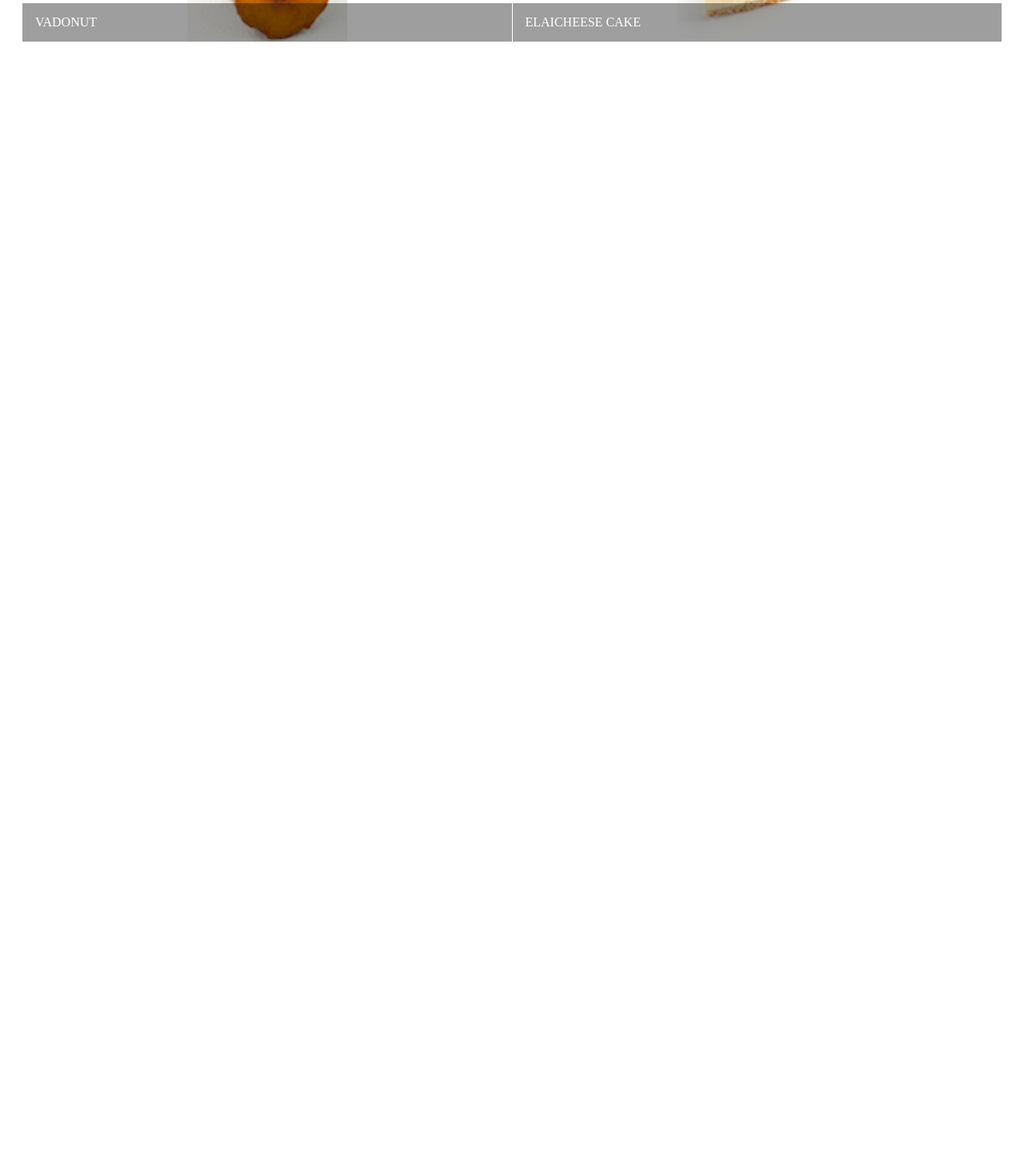
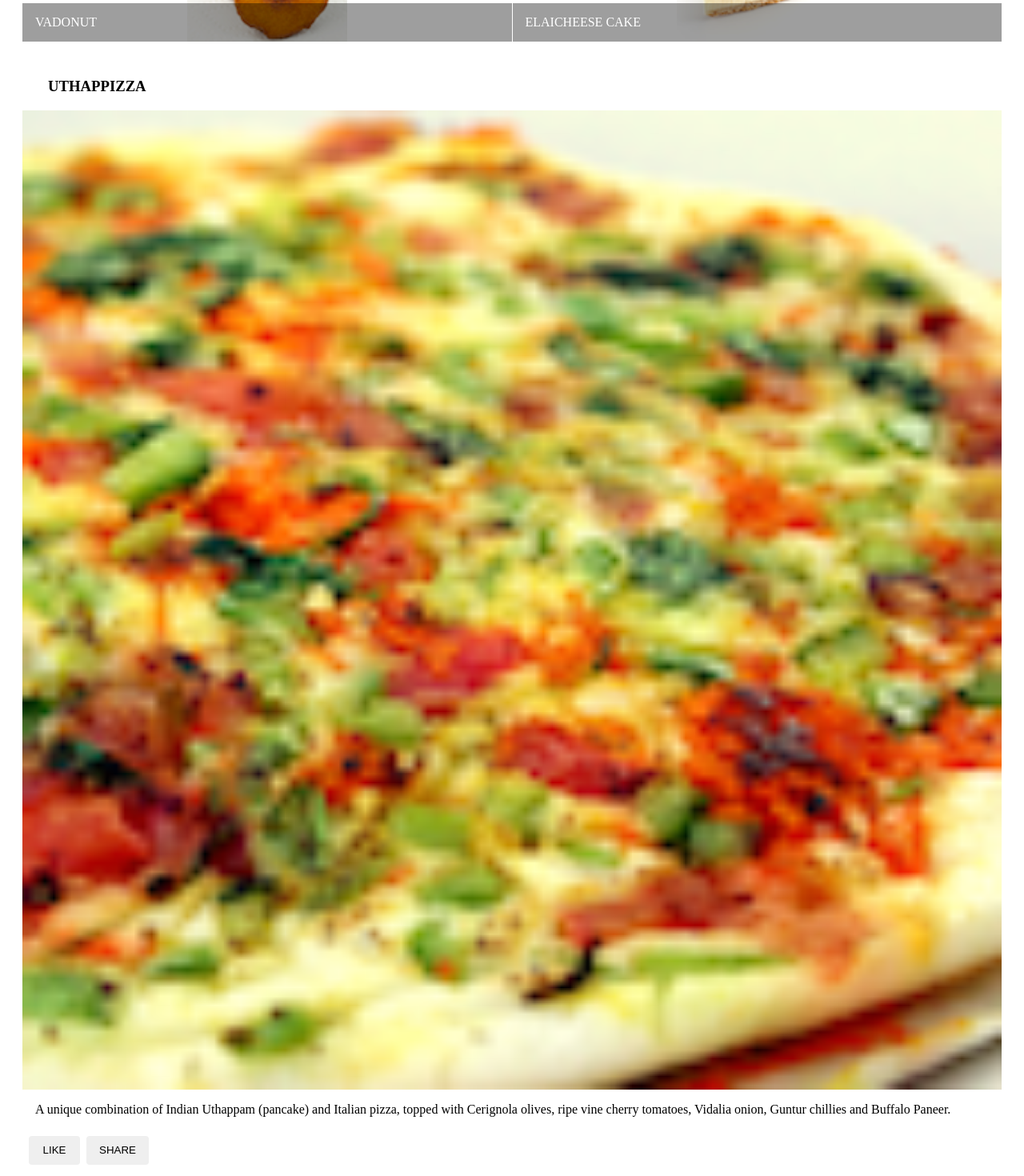
Before and after one commit to yameogosamuel/ExerciceAngular, an Angular app: page / in a window 1280 px wide. Shown: the part 520-1990 px from the top of the page at 80% size. Before the commit the page ends 800 px from the top, so only its background shows below. Built offline with nearby package versions, Linux system fonts and the light colour scheme.

Commit message:
Components Part 2

```diff
--- a/src/app/menu/menu.component.html
+++ b/src/app/menu/menu.component.html
@@ -1,3 +1,21 @@
+<!--
+<div class="container"
+     fxLayout="column"
+     fxLayoutGap="10px">
+
+  <mat-list fxFlex>
+    <mat-list-item *ngFor="let dish of dishes">
+      <img matListAvatar src={{dish.image}} alt={{dish.name}}>
+      <h1 matLine> {{dish.name}} </h1>
+      <p matLine>
+        <span> {{dish.description}} </span>
+      </p>
+    </mat-list-item>
+  </mat-list>
+
+</div>
+-->
+
 <div class="container"
      fxLayout="column"
      fxLayoutGap="10px">
@@ -20,4 +38,23 @@
     </mat-grid-list>
   </div>
 
+
+
+<div fxFlex *ngIf="selectedDish">
+  <mat-card>
+    <mat-card-header>
+      <mat-card-title>
+        <h3>{{selectedDish.name | uppercase}}</h3>
+      </mat-card-title>
+    </mat-card-header>
+    <img mat-card-image src={{selectedDish.image}} alt={{selectedDish.name}}>
+    <mat-card-content>
+      <p>{{selectedDish.description}}
+      </p>
+    </mat-card-content>
+    <mat-card-actions>
+      <button mat-button>LIKE</button>
+      <button mat-button>SHARE</button>
+    </mat-card-actions>
+  </mat-card>
 </div>
--- a/src/app/menu/menu.component.ts
+++ b/src/app/menu/menu.component.ts
@@ -1,13 +1,8 @@
 import { Component, OnInit } from '@angular/core';
 import { Dish } from '../shared/dish';
 
-@Component({
-  selector: 'app-menu',
-  templateUrl: './menu.component.html',
-  styleUrls: ['./menu.component.scss']
-})
-export class MenuComponent implements OnInit {
-  dishes: Dish[] = [
+
+const DISHES: Dish[]= [
   {
     id: '0',
     name: 'Uthappizza',
@@ -51,6 +46,15 @@ export class MenuComponent implements OnInit {
   }
 ];
 
+@Component({
+  selector: 'app-menu',
+  templateUrl: './menu.component.html',
+  styleUrls: ['./menu.component.scss']
+})
+export class MenuComponent implements OnInit {
+
+  dishes = DISHES;
+  selectedDish = DISHES[0];
   constructor() { }
 
   ngOnInit() {
```
Lines whose indentation alone changed are shown as unchanged.
